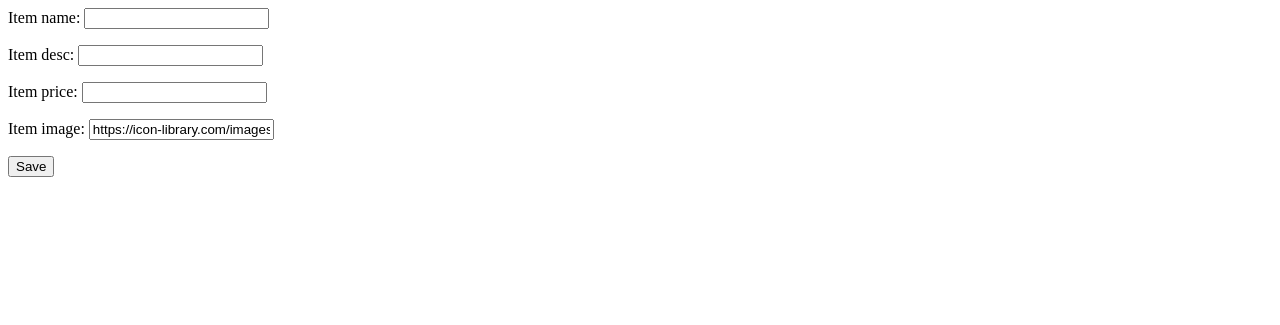
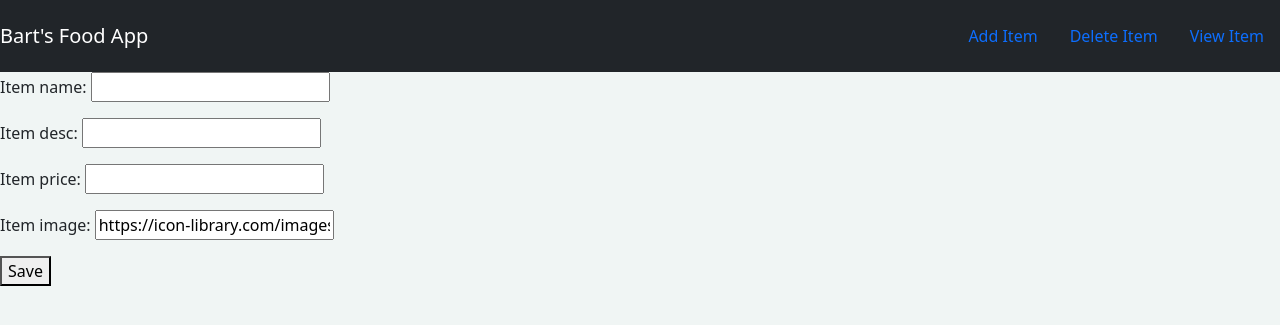
Before and after one commit to bartoszper/Django-CRUD-FOOD-app, a Django app: page /add in a window 1280 px wide. Shown: the top 325 px of the page. Run offline with Django 3.2, Linux system fonts and the light colour scheme.

Commit message:
Create 'update_item' function

```diff
--- a/food_app/web/templates/base.html
+++ b/food_app/web/templates/base.html
@@ -15,7 +15,7 @@
         <a href="#" class="navbar-brand">Bart's Food App</a>
 
         <div class="navbar">
-            <a href="#" class="nav-item nav-link">Add Item</a>
+            <a href="{% url 'food:create_item' %}" class="nav-item nav-link">Add Item</a>
             <a href="#" class="nav-item nav-link">Delete Item</a>
             <a href="#" class="nav-item nav-link">View Item</a>
         </div>
--- a/food_app/web/templates/item-form.html
+++ b/food_app/web/templates/item-form.html
@@ -1,5 +1,10 @@
+{% extends 'base.html' %}
+
+{% block body %}
 <form  method="post">
     {% csrf_token %}
     {{form.as_p}}
     <button type="submit">Save</button>
 </form>
+
+{% endblock %}
--- a/food_app/web/urls.py
+++ b/food_app/web/urls.py
@@ -7,5 +7,6 @@ urlpatterns = [
     path('', views.index, name='index' ),
     path('item/', views.item, name='item' ),
     path('<int:item_id>',views.detail, name = 'detail'),
-    path('add', views.create_item, name= "create_item")
+    path('add', views.create_item, name= "create_item"),
+    path('update/<int:id>', views.update_item, name='update_item')
 ]
--- a/food_app/web/views.py
+++ b/food_app/web/views.py
@@ -27,3 +27,13 @@ def create_item(request):
         return redirect('food:index')
 
     return render(request, 'item-form.html', {'form':form})
+
+def update_item(request, id):
+    item = Item.objects.get(id=id)
+    form = ItemForm(request.POST or None, instance=item)
+
+    if form.is_valid():
+        form.save()
+        return redirect('food:index')
+
+    return render(request, 'item-form.html', {'form':form})
```
Also changed, not shown: food_app/db.sqlite3.
